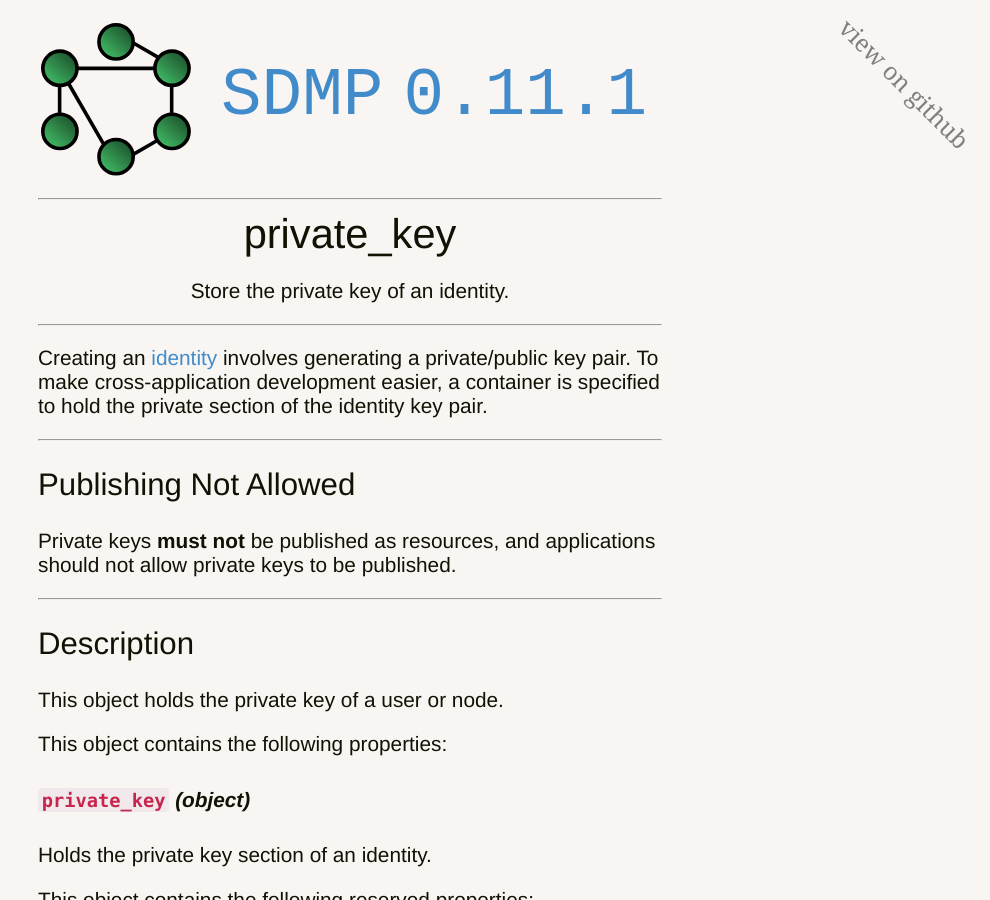
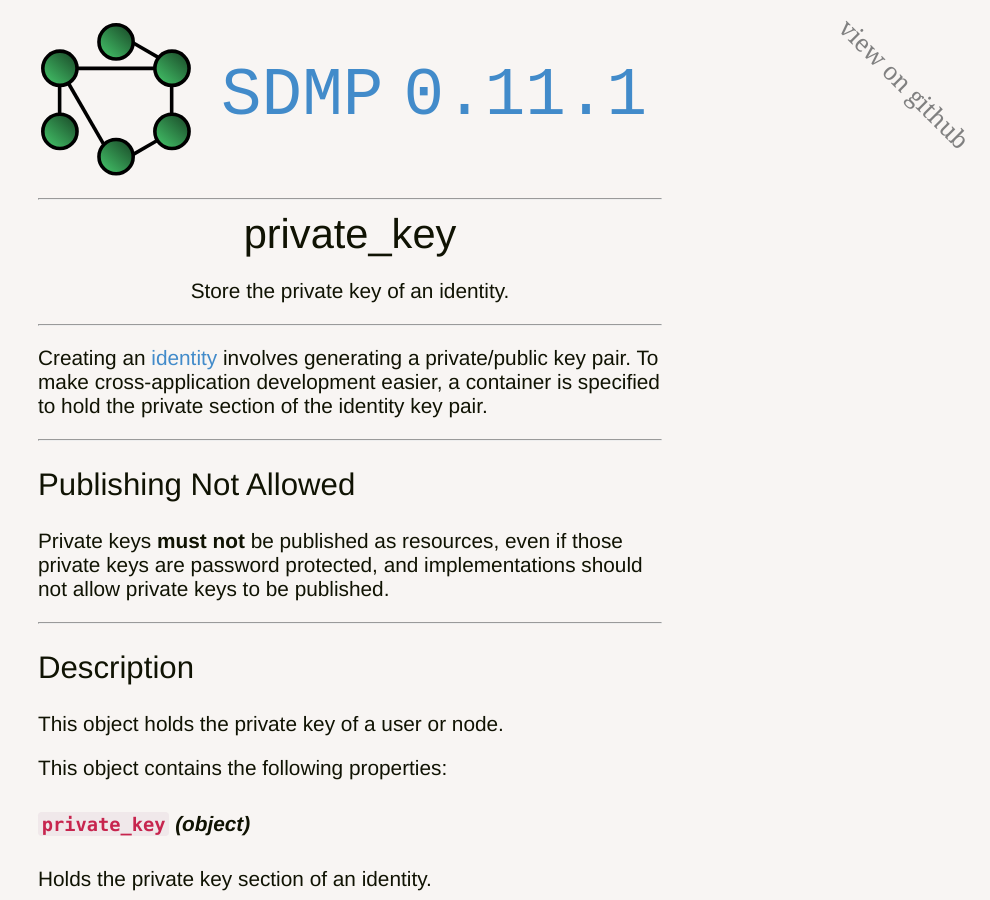
Before and after one commit to sdmp/sdmp.github.io, a Jekyll site: the page built from schema/private_key/index.md, in a window 1280 px wide and 900 px high. Shown: the whole window, without its empty margins (290-1280 px from the left). Built offline with Jekyll 4.4.1, drawn with Linux system fonts in a browser that asks for light colours.

Commit message:
Clarify a bit more on private key limits

```diff
--- a/schema/private_key/index.md
+++ b/schema/private_key/index.md
@@ -13,8 +13,9 @@ specified to hold the private section of the identity key pair.
 
 ## Publishing Not Allowed
 
-Private keys **must not** be published as resources, and applications
-should not allow private keys to be published.
+Private keys **must not** be published as resources, even if those
+private keys are password protected, and implementations should not
+allow private keys to be published.
 
 ---
 
```
